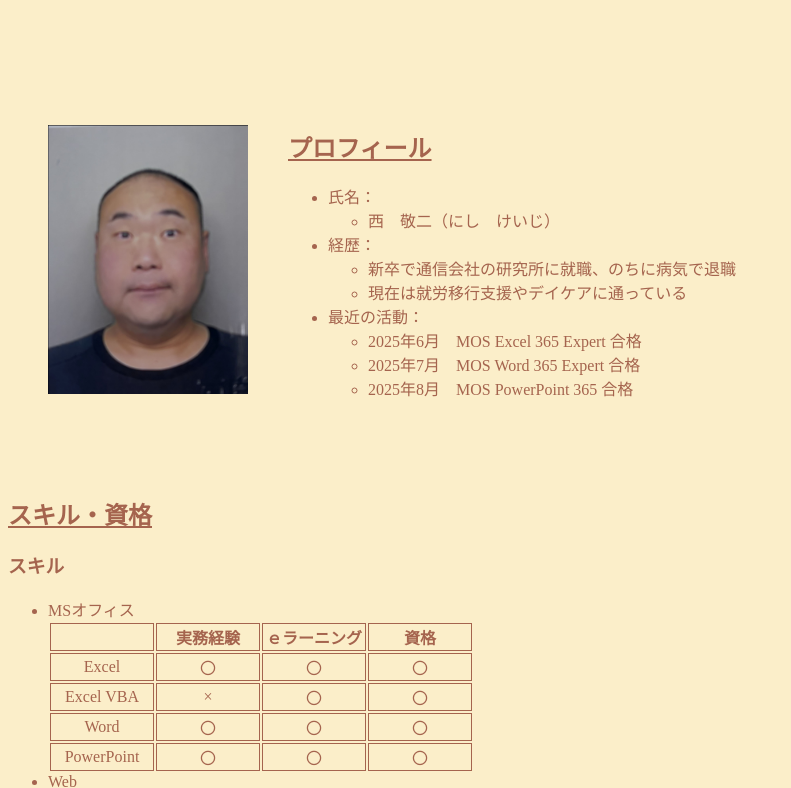
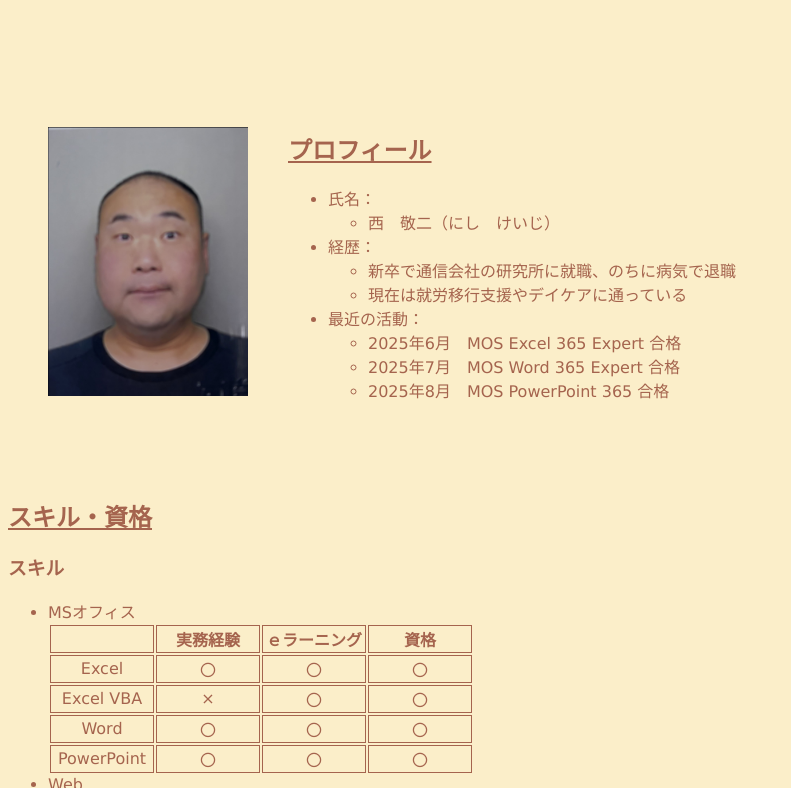
Before and after one commit to KeijiNISHI/portfolio, a plain HTML site: page index.html in a window 1280 px wide. Shown: the part 224-1012 px from the top of the page, without its empty margins (0-791 px from the left). Drawn offline with Linux system fonts and the light colour scheme.

Commit message:
font setting

```diff
--- a/style.css
+++ b/style.css
@@ -6,6 +6,7 @@ body {
   color: #A5644E;
   /* color: #4E3B30; */
   background-color: #FBEEC9;
+  font-family: Verdana, Roboto, “Droid Sans”, “游ゴシック”, YuGothic, “メイリオ”, Meiryo, “ヒラギノ角ゴ ProN W3”, “Hiragino Kaku Gothic ProN”, “ＭＳ Ｐゴシック”, sans-serif;
 }
 
 header {
```
